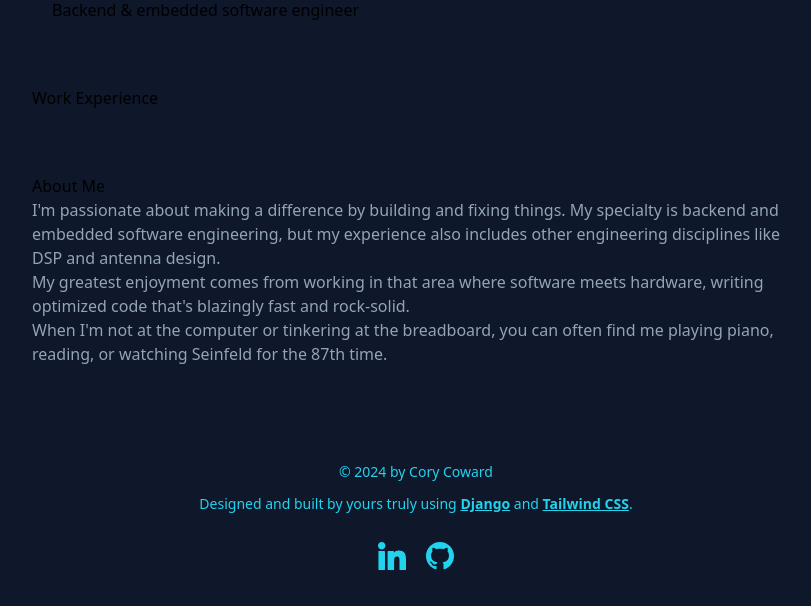
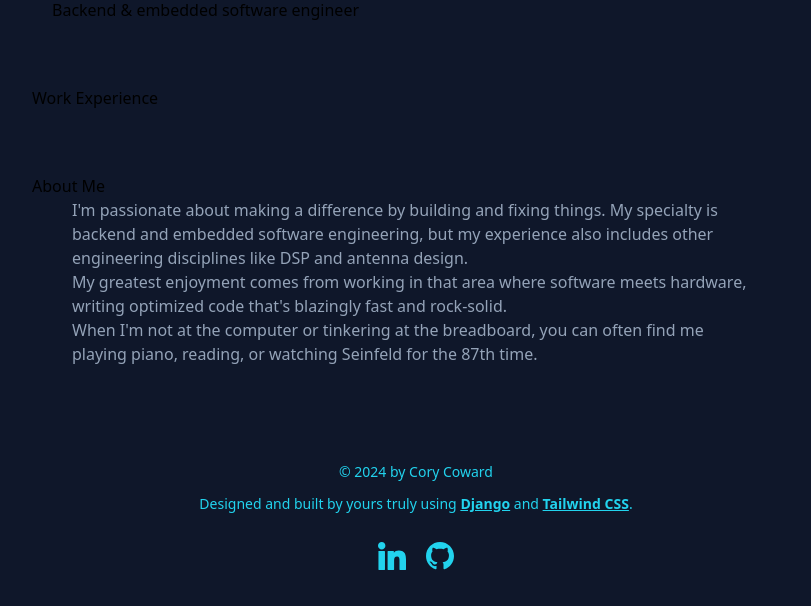
Before and after one commit to CategoryCory/corydottech, a Django app: page / in a window 1280 px wide. Shown: the part 194-800 px from the top of the page, without its empty margins (224-1035 px from the left). Run offline with Django 5.2, Linux system fonts and the light colour scheme; data that the repository does not hold is empty; some libraries are stand-ins or nearby versions.

Commit message:
Style changes

```diff
--- a/templates/pages/home.html
+++ b/templates/pages/home.html
@@ -18,7 +18,7 @@
                         <p>{{ job.start_date|date:'F Y' }} &ndash; {% if job.end_date %}{{ job.end_date|date:'F Y' }}{% else %}Present{% endif %}</p>
                         {{ job.description|safe }}
                         {% if job.skills_used %}
-                            <div class="flex justify-start items-center gap-3">
+                            <div class="flex justify-start items-center flex-wrap gap-3">
                                 {% for job_skill in job.skills_used.all %}
                                     <p class="job-skill">
                                         {{ job_skill }}
@@ -32,7 +32,7 @@
         </div>
         <div class="mt-16">
             <h2 class="section-header section-header-line">About Me</h2>
-            <div class="prose max-w-none text-slate-400">
+            <div class="px-10 prose max-w-none text-slate-400">
                 <p>
                     I'm passionate about making a difference by building and fixing things. My specialty is
                     backend and embedded software engineering, but my experience also includes other engineering
```
